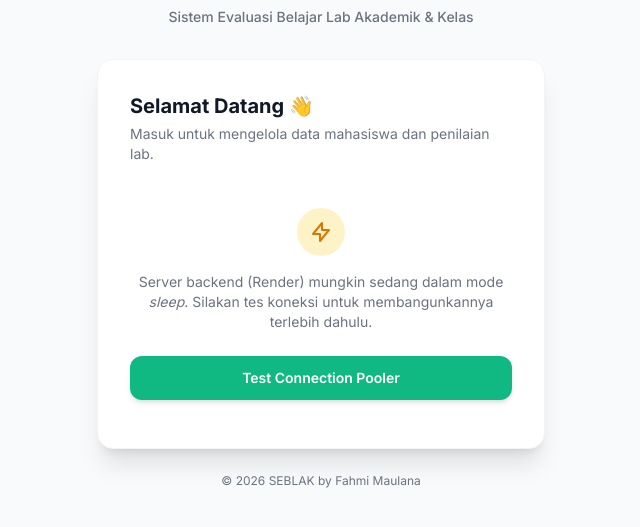
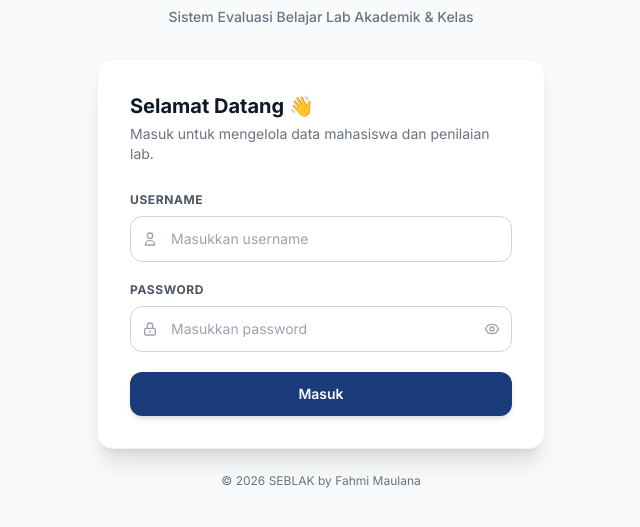
Before and after one commit to fhmmla/seblak, a Flask app: page /login in a window 1280 px wide. Shown: the part 194-721 px from the top of the page, without its empty margins (319-959 px from the left). Run offline with Flask 3, Linux system fonts and the light colour scheme; some libraries are stand-ins or nearby versions.

Commit message:
Bypass Vercel proxy to solve 10s serverless timeout limits completely

```diff
--- a/static/js/api.js
+++ b/static/js/api.js
@@ -5,6 +5,7 @@
 
 const TOKEN_KEY = "seblak_token";
 const USERNAME_KEY = "seblak_username";
+const BASE_API_URL = "https://seblak-api.onrender.com";
 
 // ─── Token Helpers ────────────────────────────────────────────────────────────
 
@@ -36,7 +37,7 @@ export function isLoggedIn() {
 // Background ping to keep Render server awake (every 14 minutes)
 if (isLoggedIn()) {
   setInterval(() => {
-    fetch("/api/ping").catch(e => console.log("Background ping failed:", e));
+    fetch(BASE_API_URL + "/ping").catch(e => console.log("Background ping failed:", e));
   }, 14 * 60 * 1000); // 14 minutes
 }
 
@@ -52,9 +53,13 @@ async function apiFetch(endpoint, options = {}) {
   const token = getToken();
   const headers = {
     "Content-Type": "application/json",
-    ...(token ? { "X-Token": token } : {}),
+    ...(token ? { "Authorization": `Bearer ${token}` } : {}),
     ...(options.headers || {}),
   };
+
+  const realEndpoint = endpoint.startsWith("/api")
+    ? BASE_API_URL + endpoint.substring(4)
+    : BASE_API_URL + endpoint;
 
   const config = {
     method: options.method || "GET",
@@ -63,7 +68,7 @@ async function apiFetch(endpoint, options = {}) {
   };
 
   try {
-    const response = await fetch(endpoint, config);
+    const response = await fetch(realEndpoint, config);
     let data;
     try {
       data = await response.json();
@@ -92,10 +97,14 @@ async function apiFetch(endpoint, options = {}) {
 // ─── Auth ─────────────────────────────────────────────────────────────────────
 
 export async function loginApi(username, password) {
-  const response = await fetch("/api/login", {
+  const formData = new URLSearchParams();
+  formData.append("username", username);
+  formData.append("password", password);
+
+  const response = await fetch(BASE_API_URL + "/login", {
     method: "POST",
-    headers: { "Content-Type": "application/json" },
-    body: JSON.stringify({ username, password }),
+    headers: { "Content-Type": "application/x-www-form-urlencoded" },
+    body: formData.toString(),
   });
   let data;
   try {
--- a/templates/login.html
+++ b/templates/login.html
@@ -23,26 +23,10 @@
       <h2 class="text-xl font-bold text-gray-900 mb-1">Selamat Datang 👋</h2>
       <p class="text-gray-500 text-sm mb-7">Masuk untuk mengelola data mahasiswa dan penilaian lab.</p>
 
-      <form id="login-form" novalidate>
+      <form id="login-form" novalidate class="space-y-5">
 
-        <!-- Connection Test Container -->
-        <div id="connection-test-container" class="text-center py-4">
-          <div class="mb-4 inline-flex items-center justify-center w-12 h-12 rounded-full bg-amber-100 text-amber-600">
-            <svg class="w-6 h-6" fill="none" stroke="currentColor" viewBox="0 0 24 24"><path stroke-linecap="round" stroke-linejoin="round" stroke-width="2" d="M13 10V3L4 14h7v7l9-11h-7z"></path></svg>
-          </div>
-          <p class="text-sm text-gray-500 mb-6">Server backend (Render) mungkin sedang dalam mode <i>sleep</i>. Silakan tes koneksi untuk membangunkannya terlebih dahulu.</p>
-          <button type="button" id="btn-test-conn"
-                  class="w-full flex items-center justify-center gap-2 py-3 px-6 rounded-xl bg-emerald-500 hover:bg-emerald-600 text-white font-semibold text-sm shadow-md transition-all duration-200">
-            <span id="btn-test-text">Test Connection Pooler</span>
-            <div id="btn-test-spinner" class="hidden spinner !w-4 !h-4 border-2"></div>
-          </button>
-          <div id="test-error" class="hidden mt-3 text-red-500 text-xs font-medium bg-red-50 p-2 rounded border border-red-100">
-            Koneksi gagal/timeout. Jangan panik, silakan klik tombol lagi (Render butuh ~50 detik untuk bangun).
-          </div>
-        </div>
-
-        <!-- Login Fields (Hidden by default) -->
-        <div id="login-fields" class="hidden space-y-5">
+        <!-- Login Fields -->
+        <div id="login-fields" class="space-y-5">
           <!-- Username -->
           <div>
             <label for="username" class="block text-xs font-bold text-gray-600 uppercase tracking-wider mb-2">Username</label>
@@ -125,53 +109,8 @@
     }
   });
 
-  // Connection Test Logic
-  const testContainer = document.getElementById("connection-test-container");
-  const loginFields   = document.getElementById("login-fields");
-  const btnTest       = document.getElementById("btn-test-conn");
-  const btnTestText   = document.getElementById("btn-test-text");
-  const btnTestSpin   = document.getElementById("btn-test-spinner");
-  const testError     = document.getElementById("test-error");
-
-  btnTest.addEventListener("click", async () => {
-    btnTest.disabled = true;
-    btnTestSpin.classList.remove("hidden");
-    testError.classList.add("hidden");
-
-    let isAwake = false;
-    // Vercel limits python execution to 10s. We will loop up to 6 times (max 60s)
-    for (let i = 1; i <= 6; i++) {
-      btnTestText.textContent = `Menghubungkan API... (Percobaan ${i}/6)`;
-      try {
-        const res = await fetch("/api/ping");
-        if (res.ok || res.status === 401 || res.status === 404) {
-          isAwake = true;
-          break;
-        }
-      } catch (e) {
-        console.log("Ping error:", e);
-      }
-
-      if (!isAwake && i < 6) {
-        // Wait 2 seconds before next attempt
-        await new Promise(resolve => setTimeout(resolve, 2000));
-      }
-    }
-
-    if (isAwake) {
-      showToast("Koneksi API berhasil! Server siap digunakan.", "success");
-      testContainer.classList.add("hidden");
-      loginFields.classList.remove("hidden");
-    } else {
-      testError.classList.remove("hidden");
-      btnTest.disabled = false;
-      btnTestText.textContent = "Coba Lagi (Test Connection)";
-      btnTestSpin.classList.add("hidden");
-    }
-  });
-
   function setLoading(loading) {
-    btnText.textContent = loading ? "Masuk..." : "Masuk";
+    btnText.textContent = loading ? "Masuk... (Max 50s jika server sleep)" : "Masuk";
     btnSpin.classList.toggle("hidden", !loading);
     document.getElementById("btn-login").disabled = loading;
   }
```
